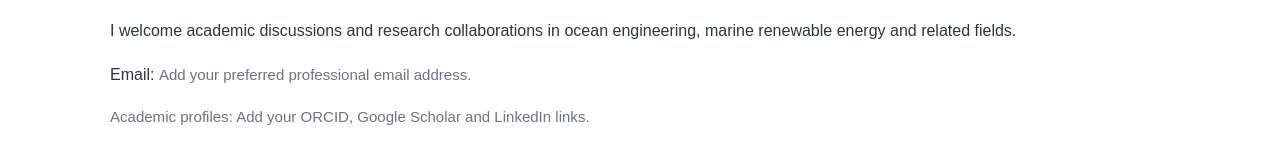
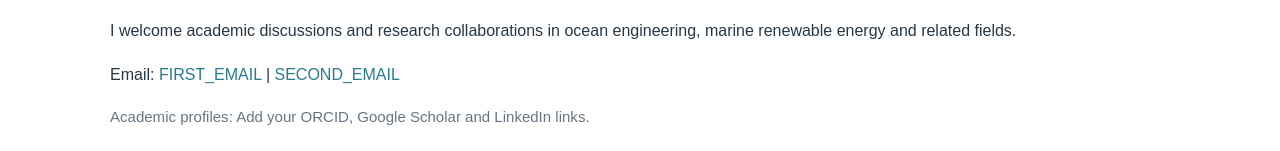
Before and after one commit to aiswaria-k/aiswaria-k.github.io, a plain HTML site: page index.html in a window 1280 px wide. Shown: the part 2018-2169 px from the top of the page. Drawn offline with Linux system fonts and the light colour scheme.

Commit message:
Update index.html

```diff
--- a/index.html
+++ b/index.html
@@ -199,7 +199,11 @@
           I welcome academic discussions and research collaborations in ocean
           engineering, marine renewable energy and related fields.
         </p>
-        <p> Email: <span class="note">Add your preferred professional email address.</span></p>
+        <p>
+  Email: <a href="mailto:aiswariakampurath@gmail.com">FIRST_EMAIL</a>
+  |
+  <a href="mailto:aiswariaaa@gmail.com">SECOND_EMAIL</a>
+</p>
         <p class="note">Academic profiles: Add your ORCID, Google Scholar and LinkedIn links.</p>
       </div>
     </section>
```
